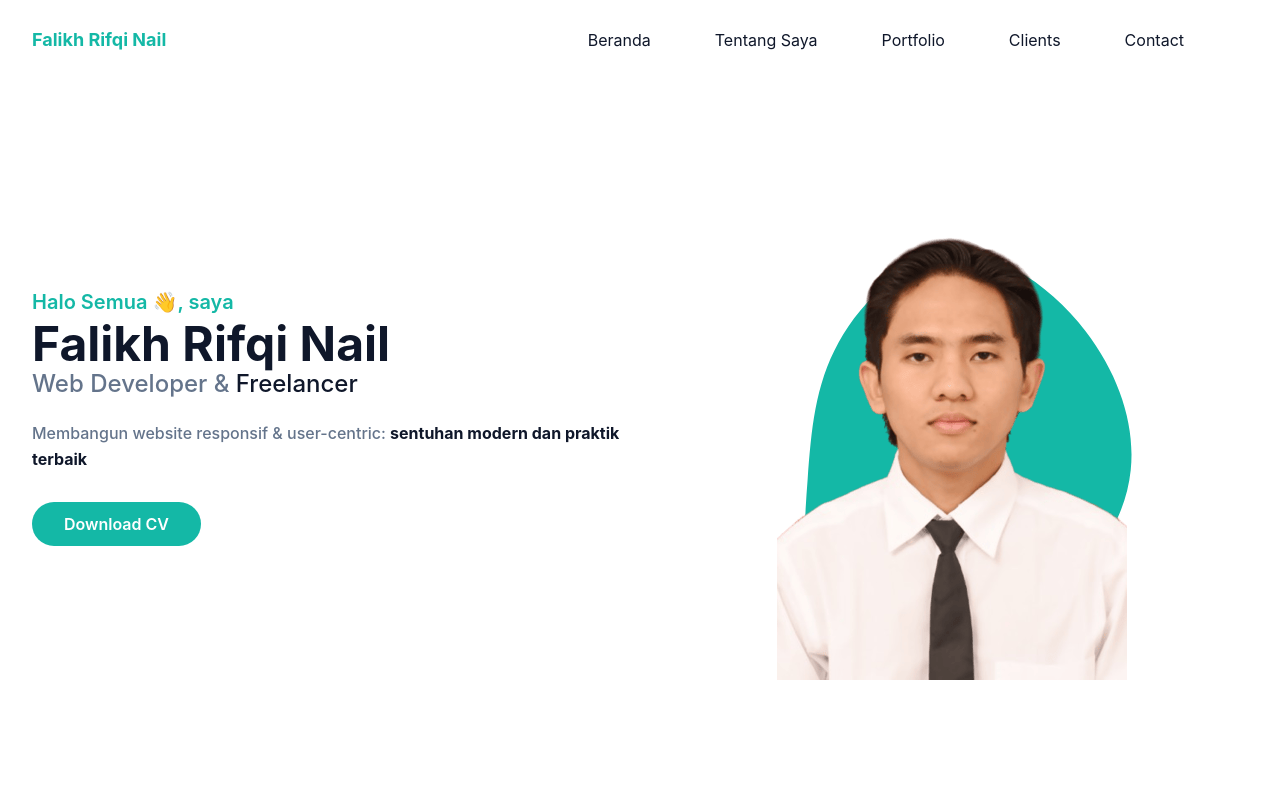
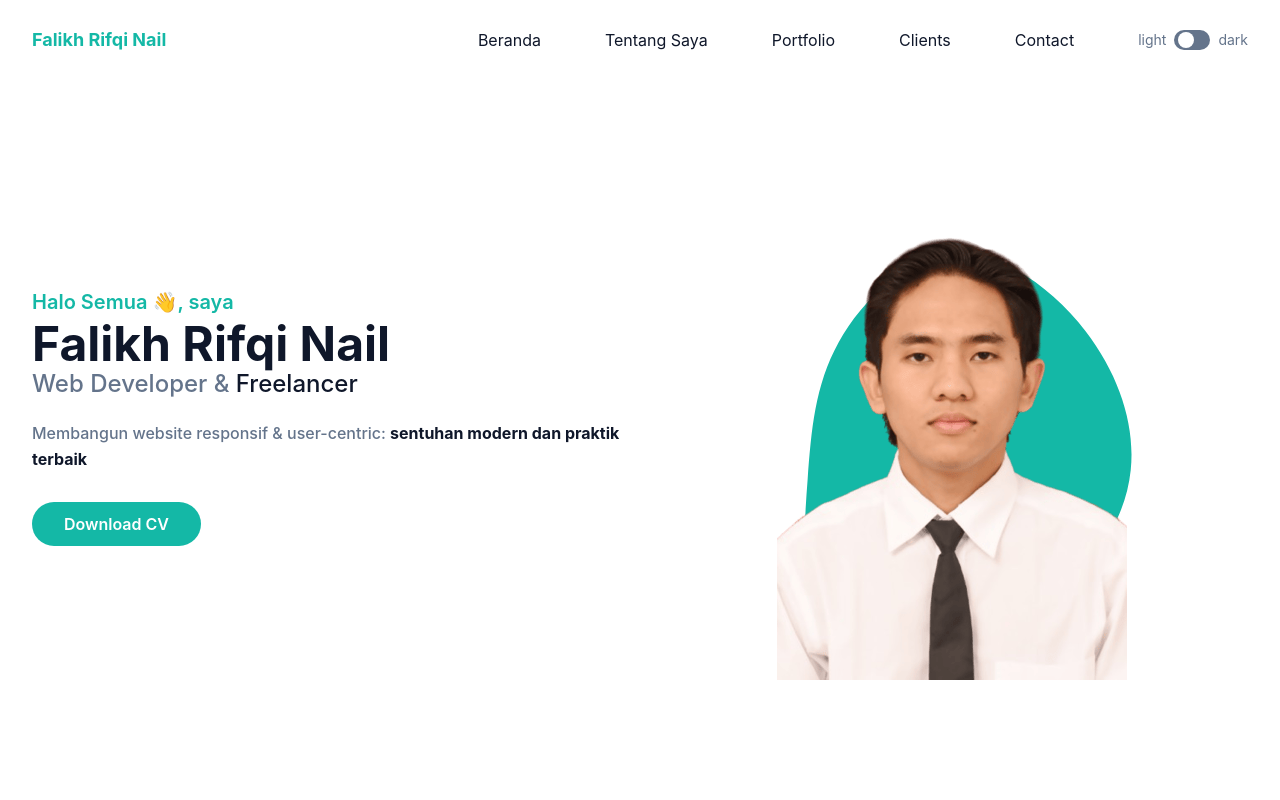
Before and after one commit to falikhnail/Falikh-Rifqi-Nail, a website: page index.html in a window 1280 px wide. Shown: the top 800 px of the page. Drawn offline with Linux system fonts and the light colour scheme.

Commit message:
darkandlight

```diff
--- a/index.html
+++ b/index.html
@@ -53,7 +53,7 @@
                   <a href="#contact" class="mx-8 flex py-2 text-base text-dark group-hover:text-primary dark:text-white">Contact</a>
                 </li>
                 <li class="mt-3 flex items-center pl-8 lg:mt-0">
-                  <!-- <div class="flex">
+                  <div class="flex">
                     <span class="mr-2 text-sm text-slate-500">light</span>
                     <input type="checkbox" class="hidden" id="dark-toggle" />
                     <label for="dark-toggle">
@@ -62,7 +62,7 @@
                       </div>
                     </label>
                     <span class="ml-2 text-sm text-slate-500">dark</span>
-                  </div> -->
+                  </div>
                 </li>
               </ul>
             </nav>
```
